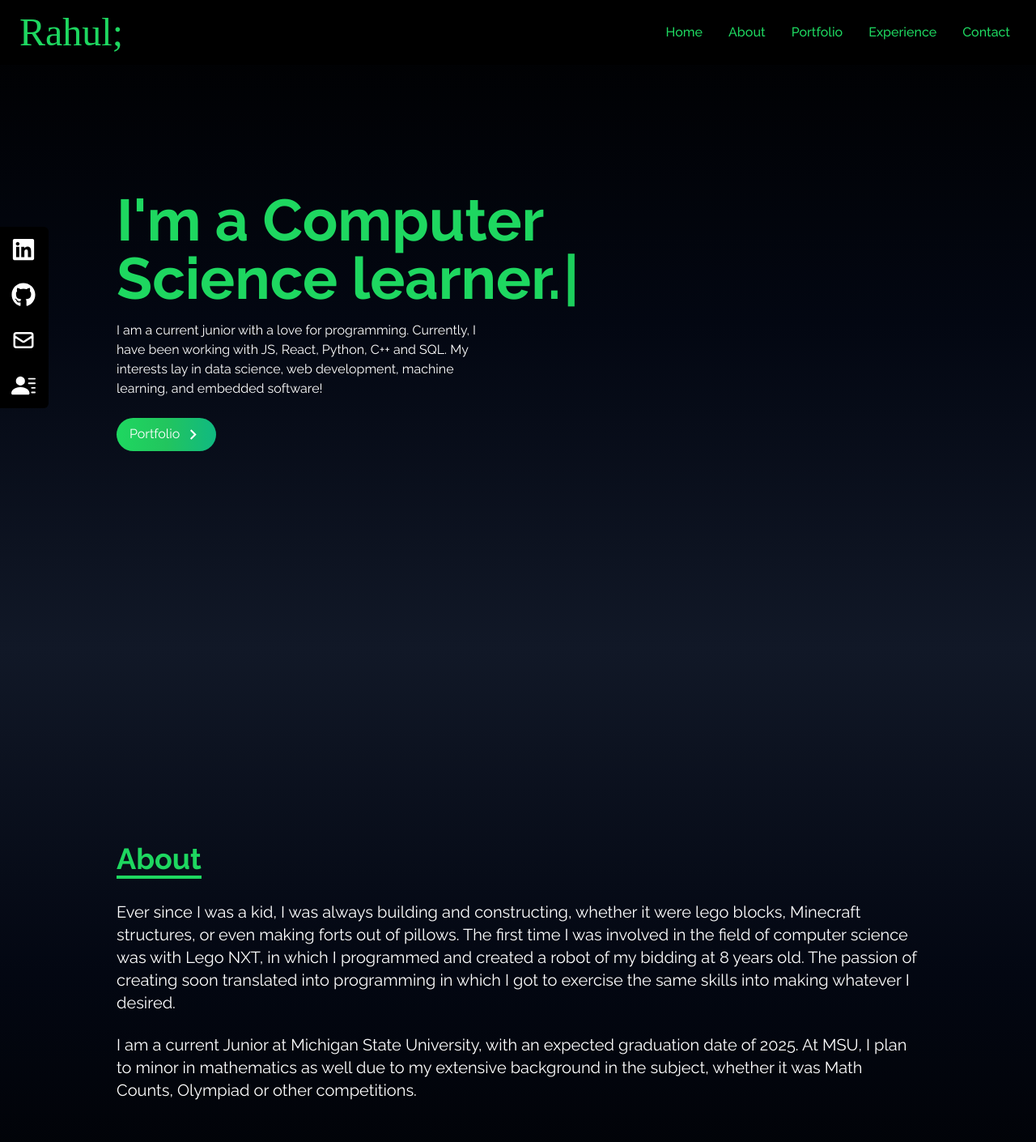
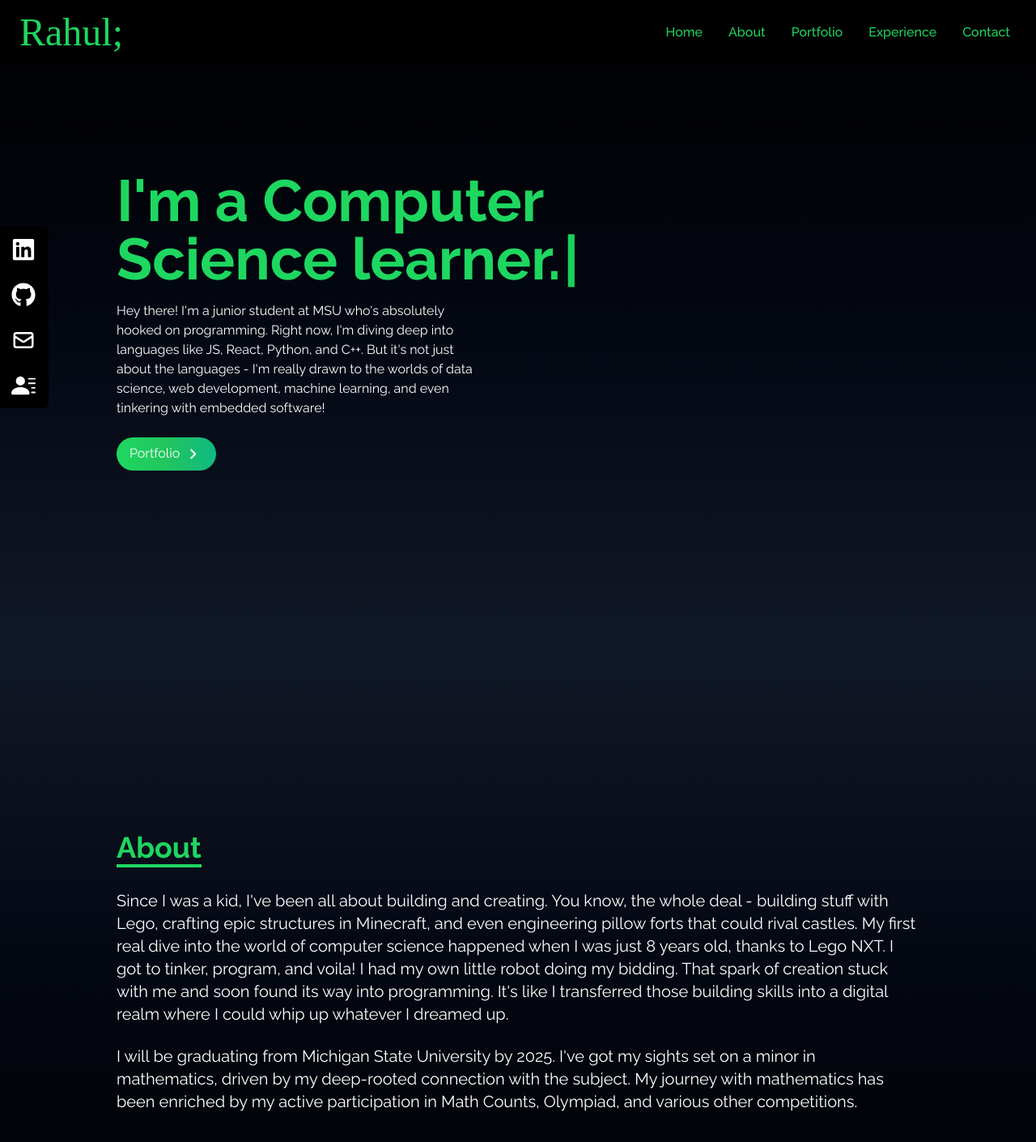
Before and after one commit to iamrb1/Portfolio-Rahul, a React (Create React App) app: page / in a window 1280 px wide. Shown: the top 1410 px of the page at 81% size. Built offline with nearby package versions, Linux system fonts and the light colour scheme; a web font is replaced by a local one.

Commit message:
description changes

```diff
--- a/src/components/About.jsx
+++ b/src/components/About.jsx
@@ -11,14 +11,16 @@ const About = () => {
       </div>
 
     <p className="text-xl text-white">
-      Ever since I was a kid, I was always building and constructing, whether it were lego blocks, Minecraft structures, or even making forts out of pillows. The first time I was involved in the field of computer science was with Lego NXT, in which I programmed and created a robot of my bidding at 8 years old. The passion of creating soon translated into programming in which I got to exercise the same skills into making whatever I desired.
+    Since I was a kid, I've been all about building and creating. You know, the whole deal - building stuff with Lego, crafting epic structures in Minecraft, and even engineering pillow forts that could rival castles.
+
+    My first real dive into the world of computer science happened when I was just 8 years old, thanks to Lego NXT. I got to tinker, program, and voila! I had my own little robot doing my bidding. That spark of creation stuck with me and soon found its way into programming. It's like I transferred those building skills into a digital realm where I could whip up whatever I dreamed up.
     </p>
 
 
     <br />
 
     <p className="text-xl text-white">
-      I am a current Junior at Michigan State University, with an expected graduation date of 2025. At MSU, I plan to minor in mathematics as well due to my extensive background in the subject, whether it was Math Counts, Olympiad or other competitions.
+      I will be graduating from Michigan State University by 2025. I've got my sights set on a minor in mathematics, driven by my deep-rooted connection with the subject. My journey with mathematics has been enriched by my active participation in Math Counts, Olympiad, and various other competitions.
     </p>
   </div>
 
--- a/src/components/Home.jsx
+++ b/src/components/Home.jsx
@@ -25,7 +25,7 @@ const Home = () => {
             <Cursor/>
           </h2>
           <p className="text-white py-4 max-w-md">
-            I am a current junior with a love for programming. Currently, I have been working with JS, React, Python, C++ and SQL. My interests lay in data science, web development, machine learning, and embedded software!
+          Hey there! I'm a junior student at MSU who's absolutely hooked on programming. Right now, I'm diving deep into languages like JS, React, Python, and C++. But it's not just about the languages - I'm really drawn to the worlds of data science, web development, machine learning, and even tinkering with embedded software!
           </p>
           <div>
             <Link to="portfolio" smooth duration={500} className= "group text-white w-fit px-4 py-2 my-2 flex items-center rounded-full bg-gradient-to-r from-[#1ED760] via-green-500 to-emerald-500 cursor-pointer">
```
Also changed, not shown: 1 other file (tests, documents, lock files or other folders).
